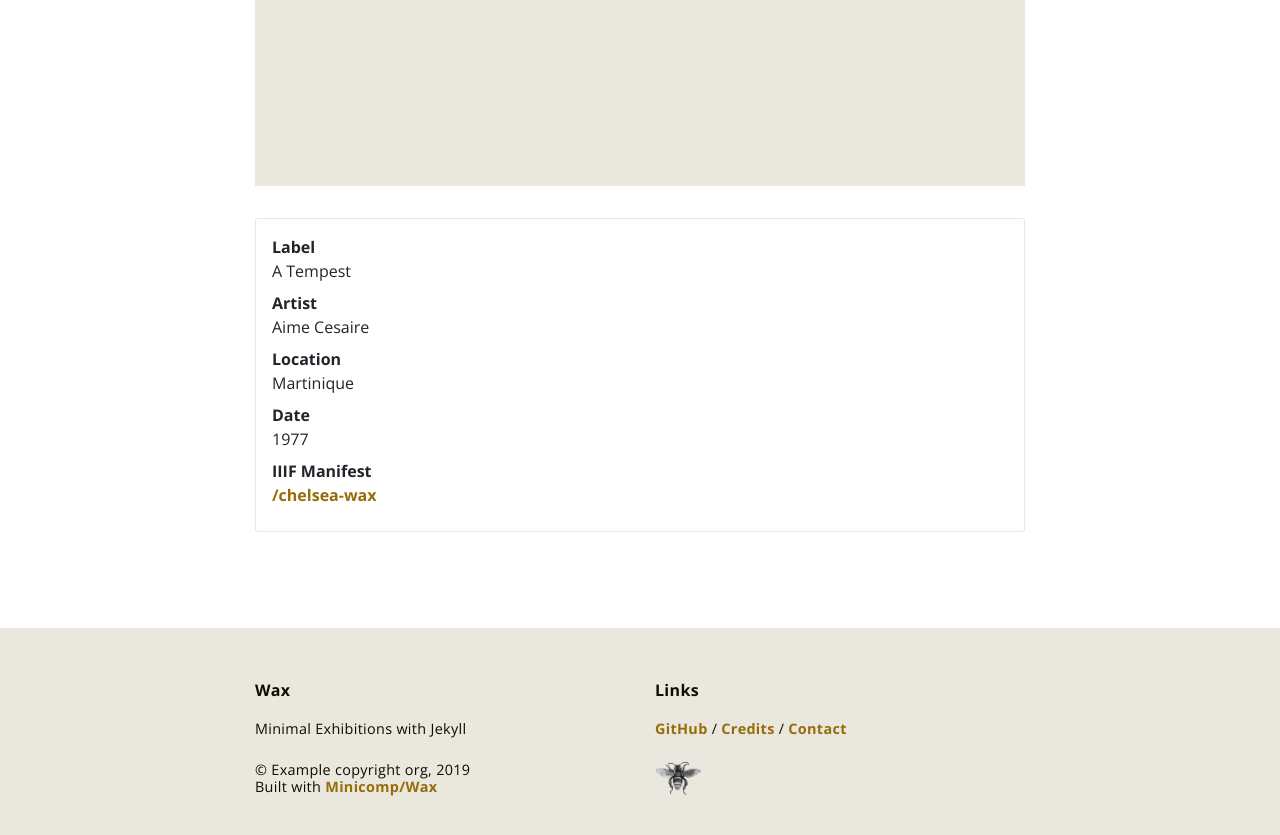
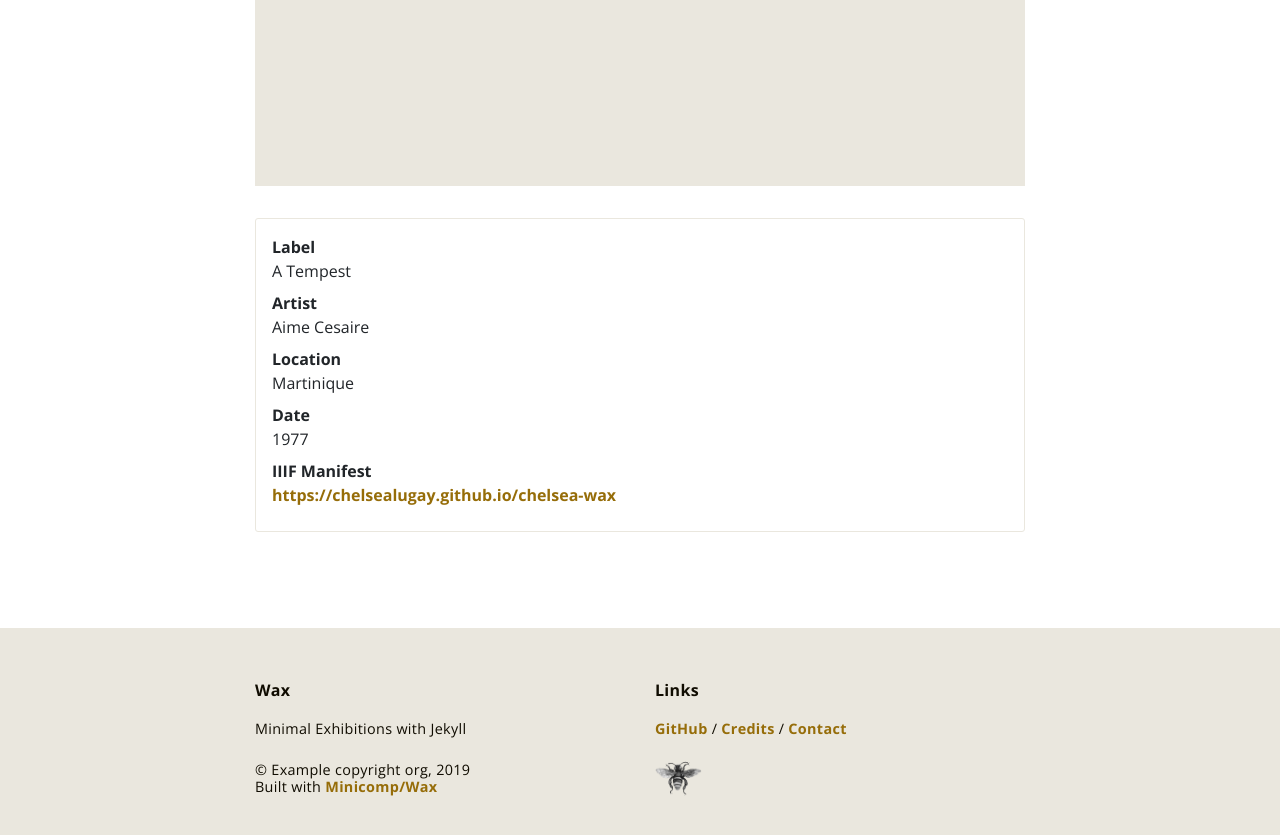
Before and after one commit to Chelsealugay/chelsea-wax, a Jekyll site: the page built from _CCimages/obj10.md, in a window 1280 px wide and 900 px high, scrolled down 604 px. Shown: the top 835 px of the window. Built offline with Jekyll 4.4.1, drawn with Linux system fonts in a browser that asks for light colours; part of the change alters nothing that is shown.

Commit message:
Update _config.yml

```diff
--- a/_config.yml
+++ b/_config.yml
@@ -20,7 +20,7 @@
 
 title:            'Wax'
 description:      'Minimal Exhibitions with Jekyll'
-url:              ''
+url:              'https://chelsealugay.github.io'
 baseurl:          '/chelsea-wax'
 copyright:        'Example copyright org, 2019'
 logo:             '/assets/logo.png'
```
